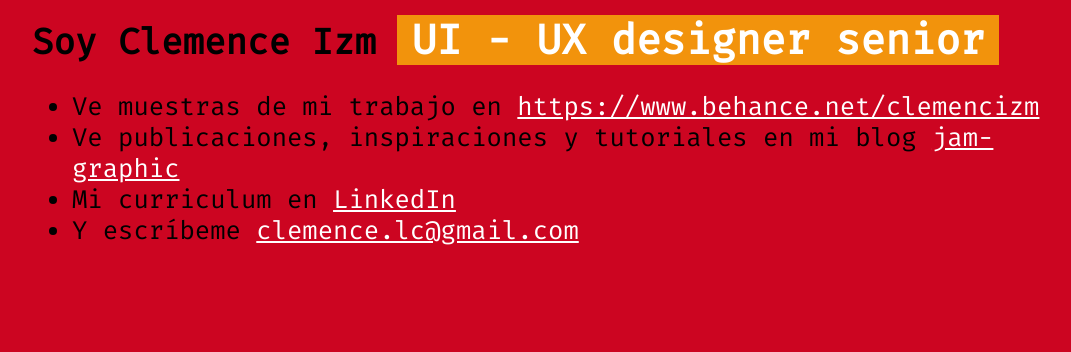
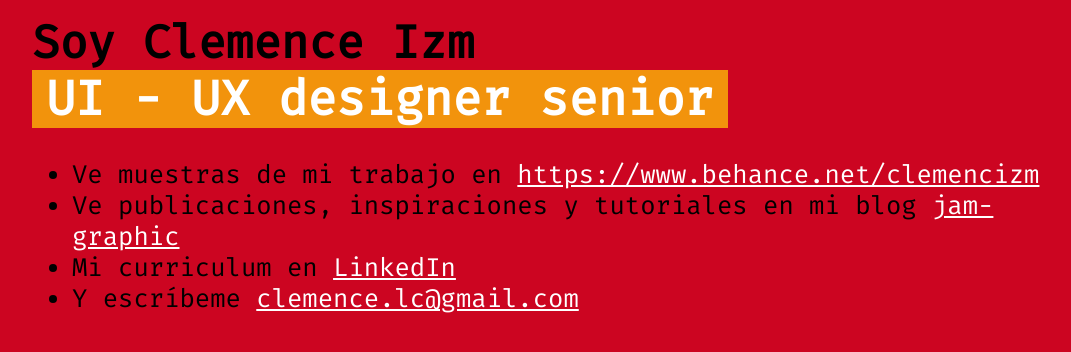
Before and after one commit to clemencizm/clemencizm.github.io, a plain HTML site: page index.html in a window 1280 px wide. Shown: the whole page, without its empty margins (96-1167 px from the left). Drawn offline with Linux system fonts and the light colour scheme.

Commit message:
subtil change font size

```diff
--- a/index.html
+++ b/index.html
@@ -3,7 +3,7 @@
     <link href="https://fonts.googleapis.com/css?family=Fira+Mono" rel="stylesheet">
   </head>
   <body style="background-color:#CC0521; width: 80%; margin: 15px auto 0; font-size:2vw;">
-    <h1 style="font-family: 'Fira Mono', monospace; font-size:140%;">Soy Clemence Izm <span style="background-color:#F2930C; display: inline-block; color:#FFFFFF; font-size:116%; padding: 0 14px;">UI - UX designer senior</span></h1>
+    <h1 style="font-family: 'Fira Mono', monospace; font-size:180%;">Soy Clemence Izm <span style="background-color:#F2930C; display: inline-block; color:#FFFFFF; font-size:105%; padding: 0 14px;">UI - UX designer senior</span></h1>
     <ul>
       <li style="font-family: 'Fira Mono', monospace;">Ve muestras de mi trabajo en <a href="https://www.behance.net/clemencizm" style="color:#FFFFFF" target="_blank">https://www.behance.net/clemencizm</a></li>
       <li style="font-family: 'Fira Mono', monospace;">Ve publicaciones, inspiraciones y tutoriales en mi blog <a href="http://jam-graphic.tumblr.com/" style="color:#FFFFFF" target="_blank">jam-graphic</a></li>
```
